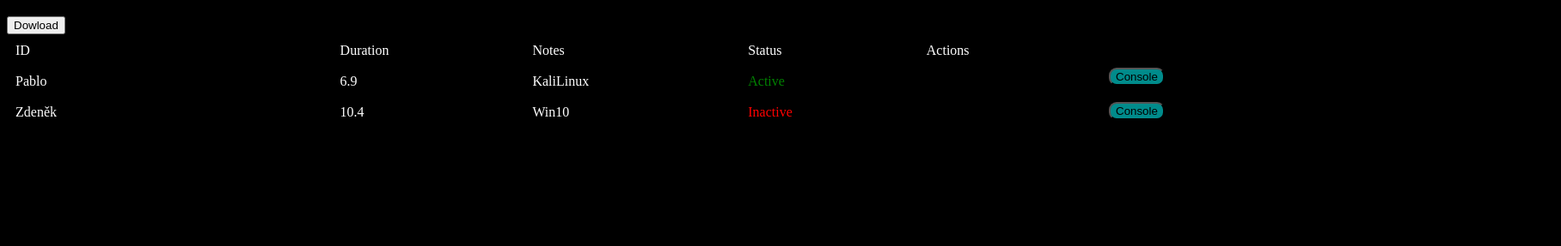
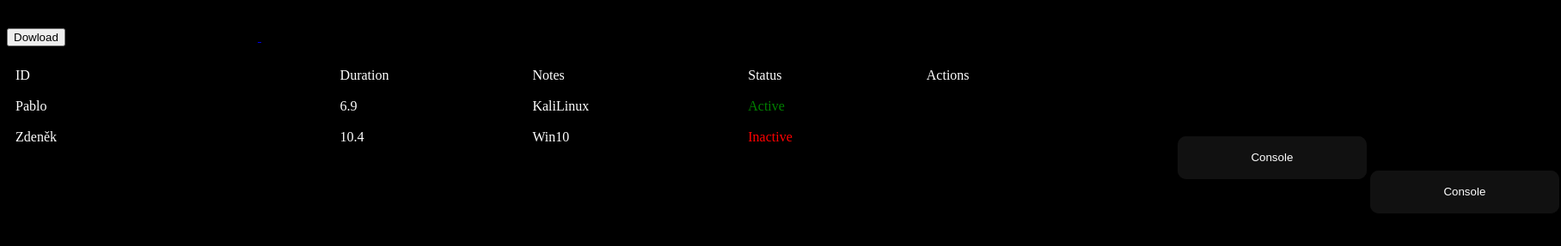
Before and after one commit to Zlatovlaska11/Web-Dev, a plain HTML site: page index.html in a window 1280 px wide. Shown: the part 61-348 px from the top of the page at 86% size, 1816 px wide, since content can reach past the window. Drawn offline with Linux system fonts and the light colour scheme.

Commit message:
Add files via upload

```diff
--- a/console.html
+++ b/console.html
@@ -9,6 +9,8 @@
     </body>
     <tr>
         <input class="input1" type="text" type="color:white">
+        <a href="./index.html">
         <button class="btn1">Send</button>
+        </a>
     </tr>
 </html>
--- a/index.css
+++ b/index.css
@@ -35,12 +35,14 @@ html, body {
             left: 1290px;
             top: 140px;
             border-radius: 9px;
+            border-color: #F00202;
 
           }
 
           .button1:hover {
             background-color: cyan;
             color: var(--black);
+            cursor: pointer;
 
 
 
@@ -52,11 +54,13 @@ html, body {
             left: 1290px;
             top: 180px;
             border-radius: 9px;
+            border-color: #F00202;
           }
 
           .button2:hover {
             background-color: cyan;
             color: var(--black);
+            cursor: pointer;
          }
          .button3 {
             background-color: darkcyan;
@@ -65,12 +69,79 @@ html, body {
             left: 100px;
             top: 30px;
             border-radius: 9px;
+            border-color: #F00202;
           }
 
           .button3:hover {
             background-color: cyan;
             color: var(--black);
+            cursor: pointer;
 
 
 
         }
+      #infected_pc_table {
+        width: 100%;
+        overflow-x: auto;
+
+      }
+
+      .glow-on-hover {
+        width: 220px;
+        height: 50px;
+        border: none;
+        outline: none;
+        color: #fff;
+        background: #111;
+        cursor: pointer;
+        position: relative;
+        z-index: 0;
+        border-radius: 10px;
+    }
+
+    .glow-on-hover:before {
+        content: '';
+        background: linear-gradient(45deg, #ff0000, #ff7300, #fffb00, #48ff00, #00ffd5, #002bff, #7a00ff, #ff00c8, #ff0000);
+        position: absolute;
+        top: -2px;
+        left:-2px;
+        background-size: 400%;
+        z-index: -1;
+        filter: blur(5px);
+        width: calc(100% + 4px);
+        height: calc(100% + 4px);
+        animation: glowing 20s linear infinite;
+        opacity: 0;
+        transition: opacity .3s ease-in-out;
+        border-radius: 10px;
+    }
+
+    .glow-on-hover:active {
+        color: #000
+    }
+
+    .glow-on-hover:active:after {
+        background: transparent;
+    }
+
+    .glow-on-hover:hover:before {
+        opacity: 1;
+    }
+
+    .glow-on-hover:after {
+        z-index: -1;
+        content: '';
+        position: absolute;
+        width: 100%;
+        height: 100%;
+        background: #111;
+        left: 0;
+        top: 0;
+        border-radius: 10px;
+    }
+
+    @keyframes glowing {
+        0% { background-position: 0 0; }
+        50% { background-position: 400% 0; }
+        100% { background-position: 0 0; }
+    }
--- a/index.html
+++ b/index.html
@@ -19,7 +19,7 @@
     <body>
         <h1 style="color:white">Database</h1>
         <button type="button button3" style="color: black" style="background: #962929;">Dowload</button>
-        <script src="console.html" id="change"></script>
+
     </body>
     <table>
         <tr>
@@ -34,23 +34,20 @@
             <td style="color:white" colspan="3" style="position:fixed">6.9</td>
             <td style="color:white" colspan="3" style="position:fixed">KaliLinux</td>
             <td style="color:green" colspan="3" style="position:fixed">Active</td>
-            <button class="button button1">Console</button>
+            <a href="./console.html">
+                <button class="glow-on-hover button1" type="button">Console</button>
+                </a>
+
           </tr>
           <tr>
             <td style="color:white" colspan="3" style="position:fixed">Zdeněk</td>
             <td style="color:white" colspan="3" style="position:fixed">10.4</td>
             <td style="color:white" colspan="3" style="position:fixed">Win10</td>
             <td style="color:red" colspan="3" style="position:fixed">Inactive</td>
-            <button class="button button2" onclick="">Console</button>
+            <a href="./console.html">
+                <button class="glow-on-hover button2" type="button">Console</button>
+                </a>
 
-            <script>
-                function TurnPage()
-                {
-                    document.getElementById("change")
-                }
-
-
-            </script>
           </tr>
 
       </table>
```
